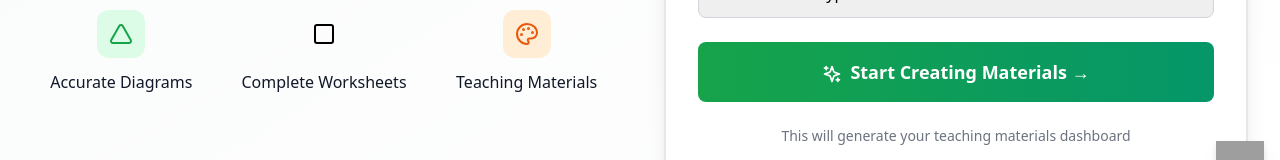
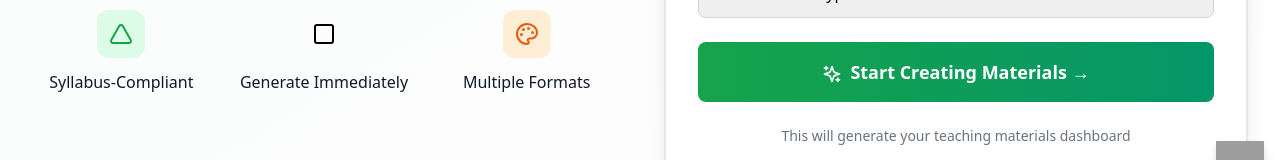
Before and after one commit to erniesg/derivativ, a React (Vite) app: page / in a window 1280 px wide. Shown: the part 601-761 px from the top of the page. Built offline with nearby package versions, Linux system fonts and the light colour scheme; no server answers; grey boxes are pictures that could not be loaded; a web font is replaced by a local one.

Commit message:
update: revise teacher landing page feature descriptions
- Change 'Accurate Diagrams' to 'Syllabus-Compliant'
- Change 'Complete Worksheets' to 'Generate Immediately'
- Change 'Teaching Materials' to 'Multiple Formats'

```diff
--- a/src/pages/LandingPage.tsx
+++ b/src/pages/LandingPage.tsx
@@ -166,19 +166,19 @@ const LandingPage: React.FC = () => {
                     <div className={`mx-auto w-10 h-10 sm:w-12 sm:h-12 bg-${themeColors.primary}-100 rounded-xl flex items-center justify-center`}>
                       <Triangle className={`w-5 h-5 sm:w-6 sm:h-6 text-${themeColors.primary}-600`} />
                     </div>
-                    <p className="font-medium text-gray-900 text-sm sm:text-base">Accurate Diagrams</p>
+                    <p className="font-medium text-gray-900 text-sm sm:text-base">Syllabus-Compliant</p>
                   </div>
                   <div className="text-center space-y-2 lg:space-y-3 p-4 sm:p-0">
                     <div className={`mx-auto w-10 h-10 sm:w-12 sm:h-12 bg-${themeColors.secondary}-100 rounded-xl flex items-center justify-center`}>
                       <Square className={`w-5 h-5 sm:w-6 sm:h-6 text-${themeColors.secondary}-600`} />
                     </div>
-                    <p className="font-medium text-gray-900 text-sm sm:text-base">Complete Worksheets</p>
+                    <p className="font-medium text-gray-900 text-sm sm:text-base">Generate Immediately</p>
                   </div>
                   <div className="text-center space-y-2 lg:space-y-3 p-4 sm:p-0">
                     <div className="mx-auto w-10 h-10 sm:w-12 sm:h-12 bg-orange-100 rounded-xl flex items-center justify-center">
                       <Palette className="w-5 h-5 sm:w-6 sm:h-6 text-orange-600" />
                     </div>
-                    <p className="font-medium text-gray-900 text-sm sm:text-base">Teaching Materials</p>
+                    <p className="font-medium text-gray-900 text-sm sm:text-base">Multiple Formats</p>
                   </div>
                 </>
               )}
```
